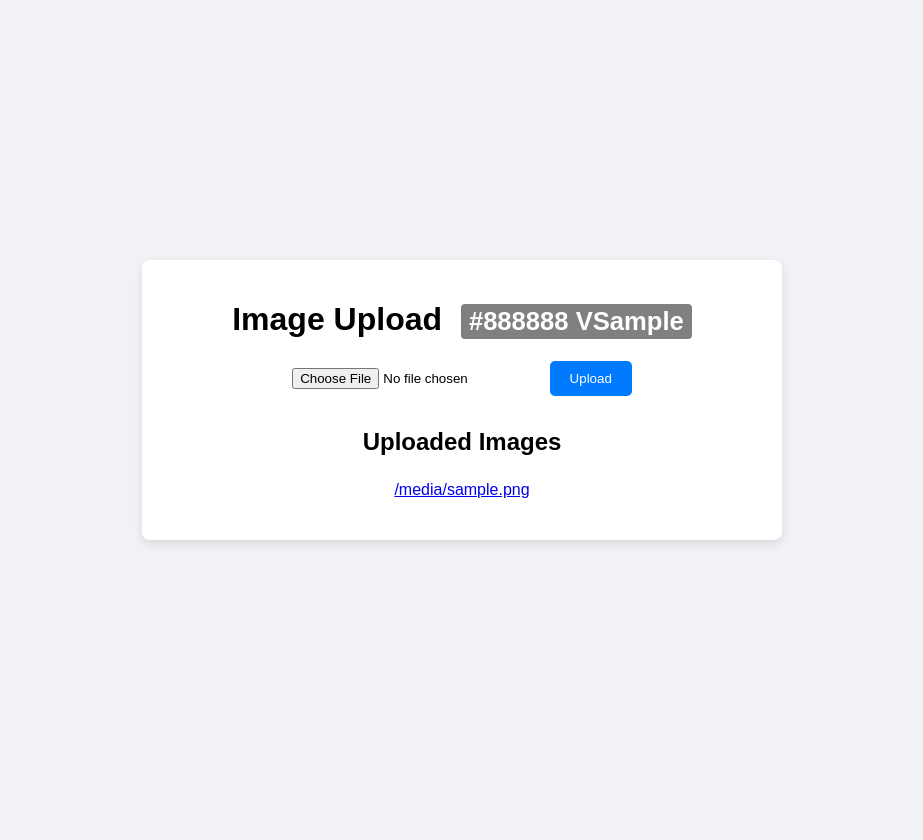
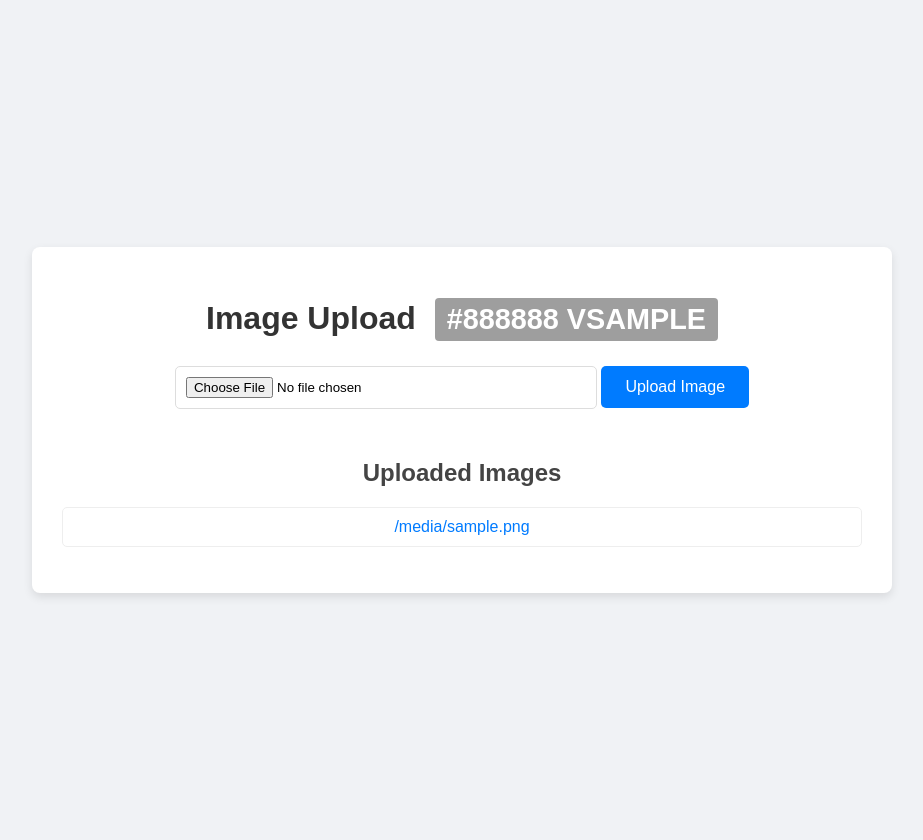
Before and after one commit to gallayagnesh/cnd2assignmentgeminiai, a Python web app: template templates/index.html in a window 1280 px wide. Shown: the whole page, without its empty margins (178-1101 px from the left). Before the commit the page ends 544 px from the top, so only its background shows below. Run offline with Jinja, Linux system fonts and the light colour scheme; the template is opened without the code that fills it: most values are stand-ins (such as "Sample title", 1, 10 or a date in 2020).

Commit message:
Update index.html

```diff
--- a/templates/index.html
+++ b/templates/index.html
@@ -11,49 +11,85 @@
             display: flex;
             justify-content: center;
             align-items: center;
-            height: 100vh;
+            min-height: 100vh;
             margin: 0;
+            padding: 20px;
         }
         .container {
             background: white;
-            padding: 20px;
+            padding: 30px;
             border-radius: 8px;
             box-shadow: 0 4px 10px rgba(0, 0, 0, 0.1);
             text-align: center;
-            width: 80%;
-            max-width: 600px;
+            width: 90%;
+            max-width: 800px;
+        }
+        .upload-form {
+            margin-bottom: 30px;
         }
         .upload-form input[type="file"] {
             margin-bottom: 20px;
+            padding: 10px;
+            border: 1px solid #ddd;
+            border-radius: 5px;
+            width: 100%;
+            max-width: 400px;
         }
         .upload-form button {
-            padding: 10px 20px;
+            padding: 12px 24px;
             background-color: #007bff;
             color: white;
             border: none;
             border-radius: 5px;
             cursor: pointer;
+            font-size: 16px;
+            transition: background-color 0.3s;
         }
         .upload-form button:hover {
             background-color: #0056b3;
         }
         .deployment-banner {
             display: inline-block;
-            padding: 3px 8px;
+            padding: 5px 12px;
             border-radius: 4px;
-            font-size: 0.8em;
+            font-size: 0.9em;
             margin-left: 10px;
             color: white;
             font-weight: bold;
+            text-transform: uppercase;
         }
         .image-list {
             list-style-type: none;
             padding: 0;
-            max-height: 300px;
+            max-height: 400px;
             overflow-y: auto;
+            border: 1px solid #eee;
+            border-radius: 5px;
+            margin-top: 20px;
         }
         .image-list li {
-            margin: 5px 0;
+            padding: 10px;
+            border-bottom: 1px solid #eee;
+            transition: background-color 0.2s;
+        }
+        .image-list li:last-child {
+            border-bottom: none;
+        }
+        .image-list li:hover {
+            background-color: #f8f9fa;
+        }
+        .image-list a {
+            text-decoration: none;
+            color: #007bff;
+            display: block;
+        }
+        h1 {
+            color: #333;
+            margin-bottom: 25px;
+        }
+        h2 {
+            color: #444;
+            margin-top: 30px;
         }
     </style>
 </head>
@@ -61,24 +97,28 @@
     <div class="container">
         <h1>Image Upload
             <span class="deployment-banner" style="background-color:
-                {% if deployment_color == 'blue' %}blue
-                {% elif deployment_color == 'green' %}green
-                {% else %}gray{% endif %};">
+                {% if deployment_color == 'blue' %}#4285F4
+                {% elif deployment_color == 'green' %}#34A853
+                {% else %}#9E9E9E{% endif %};">
                 {{ deployment_color|upper }} V{{ app_version }}
             </span>
         </h1>
 
         <form class="upload-form" action="/upload" method="post" enctype="multipart/form-data">
             <input type="file" name="image" accept="image/jpeg, image/jpg" required>
-            <button type="submit">Upload</button>
+            <button type="submit">Upload Image</button>
         </form>
 
         <h2>Uploaded Images</h2>
-        <ul class="image-list">
-            {% for image in images %}
-                <li><a href="{{ url_for('view_image', filename=image) }}">{{ image }}</a></li>
-            {% endfor %}
-        </ul>
+        {% if images %}
+            <ul class="image-list">
+                {% for image in images %}
+                    <li><a href="{{ url_for('view_image', filename=image) }}">{{ image }}</a></li>
+                {% endfor %}
+            </ul>
+        {% else %}
+            <p>No images uploaded yet.</p>
+        {% endif %}
     </div>
 </body>
 </html>
```
